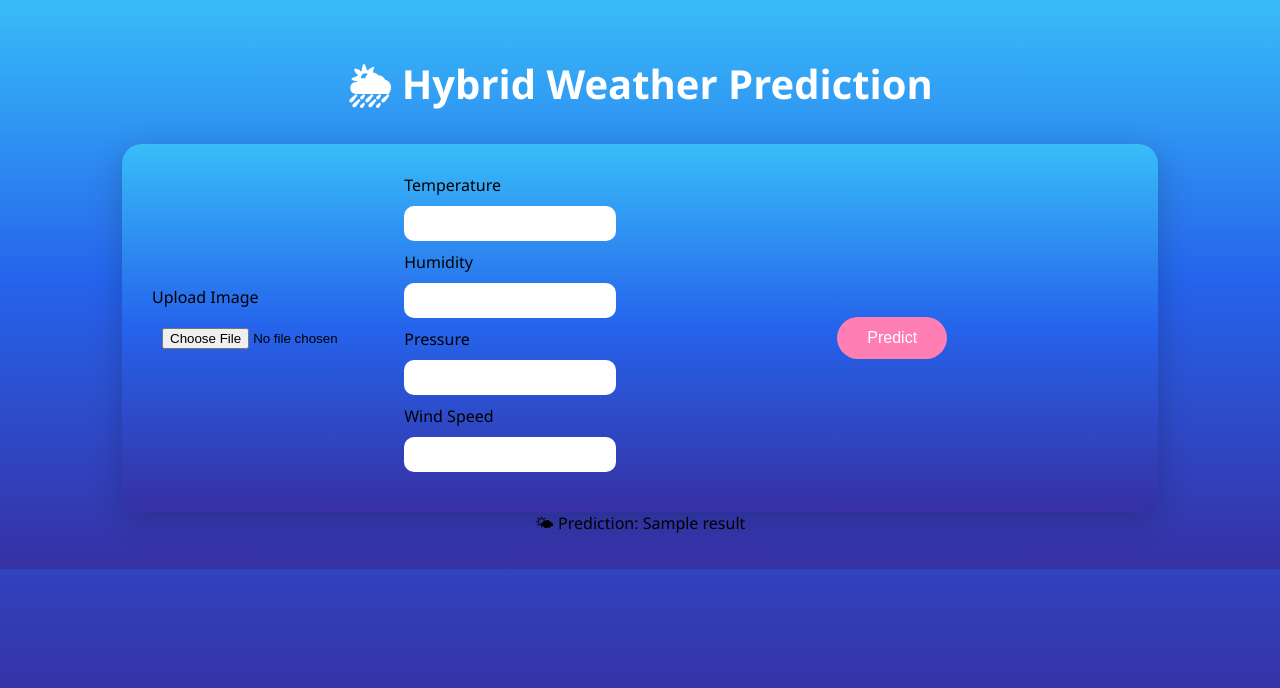
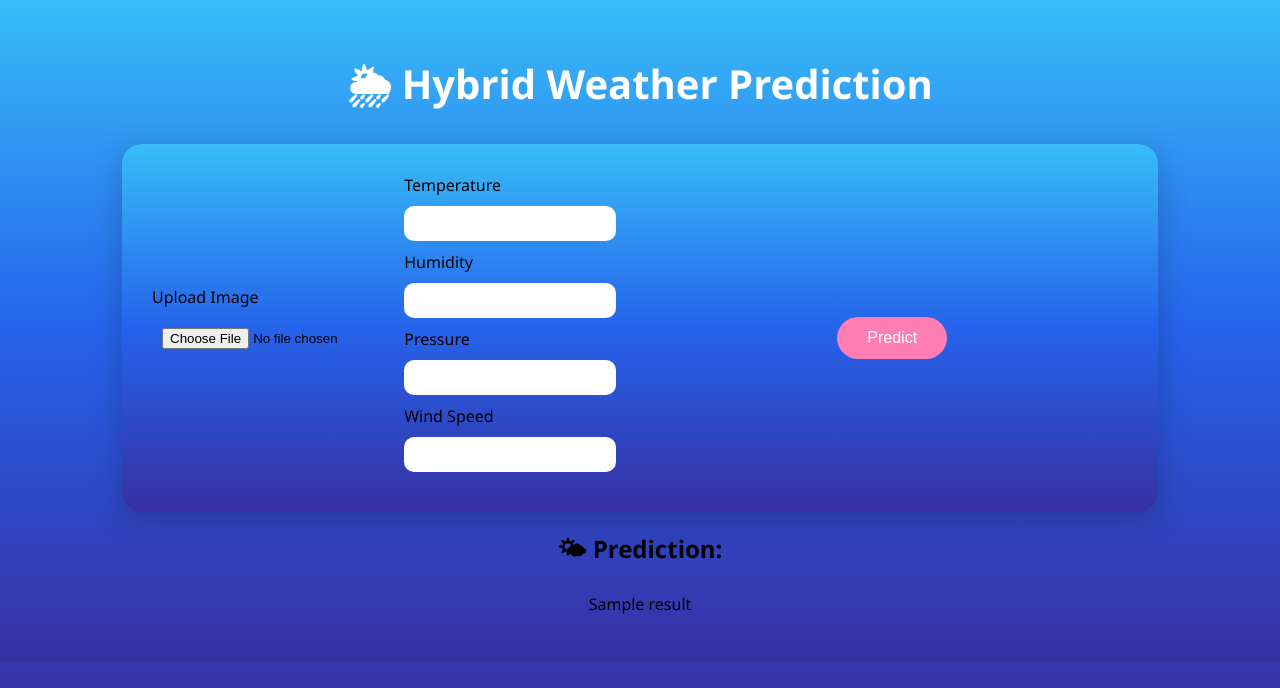
Before and after one commit to cn301801-crypto/AI_Weather, a Flask app: template templates/predict.html in a window 1280 px wide. Shown: the part 84-772 px from the top of the page. Run offline with Flask 3, Linux system fonts and the light colour scheme; the template is opened without the code that fills it: most values are stand-ins (such as "Sample title", 1, 10 or a date in 2020).

Commit message:
fixed render prediction output

```diff
--- a/templates/predict.html
+++ b/templates/predict.html
@@ -52,12 +52,22 @@
 
     <!-- RESULT -->
     {% if result %}
-    <div class="mt-10 text-center">
-        <div class="inline-block bg-black/30 px-8 py-4 rounded-xl text-2xl font-bold">
-        🌤 Prediction: {{ result }}
-        </div>
+<div class="mt-10 text-center">
+
+    <div class="inline-block bg-black/30 backdrop-blur-lg px-10 py-5 rounded-2xl shadow-lg">
+
+        <h2 class="text-4xl font-extrabold text-white">
+            🌤 Prediction:
+        </h2>
+
+        <p class="text-5xl font-black text-white mt-3 tracking-wide">
+            {{ result }}
+        </p>
+
     </div>
-    {% endif %}
+
+</div>
+{% endif %}
 
 </div>
 
```
